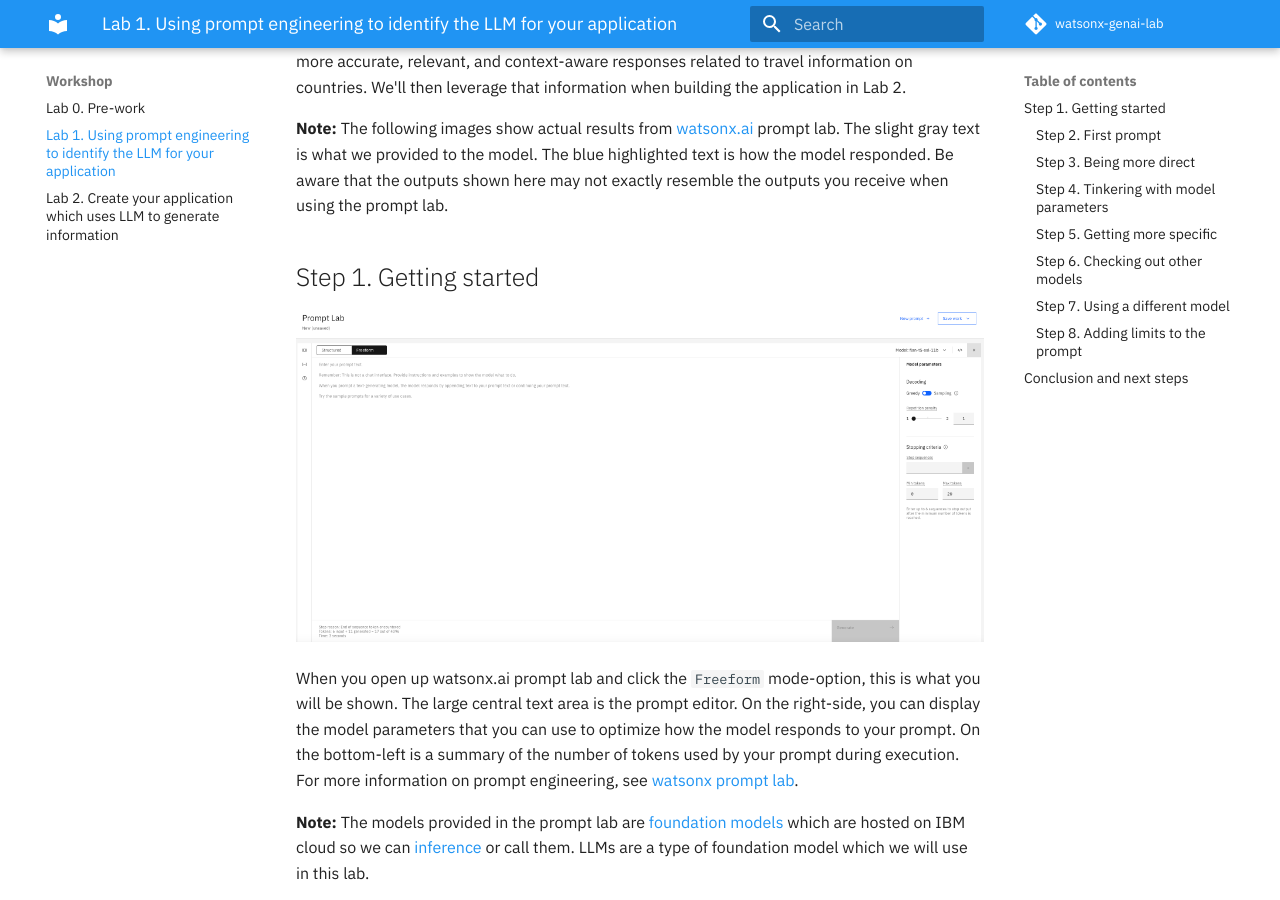
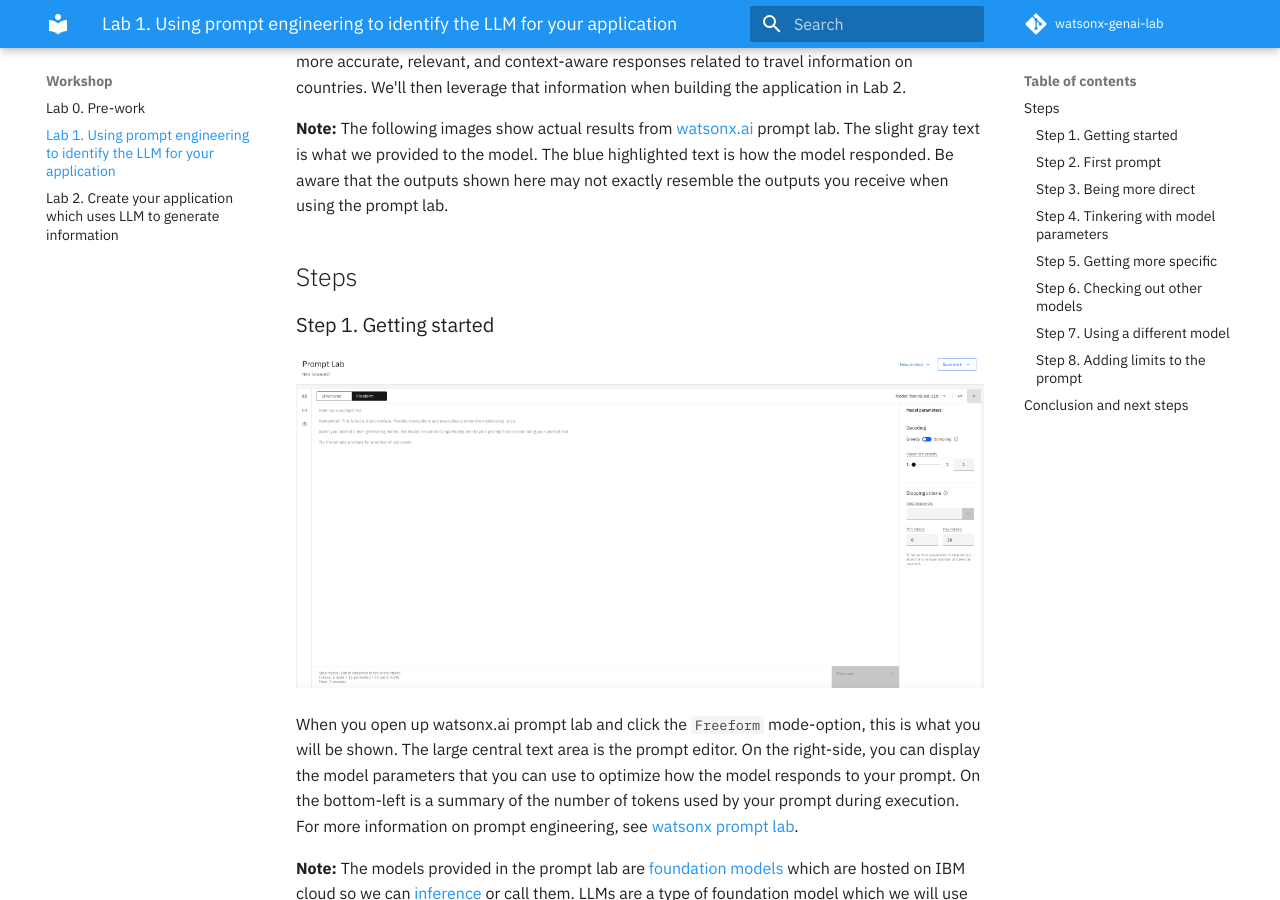
Before and after one commit to IBM/watsonx-genai-lab, an MkDocs documentation site: the page built from docs/lab-1/README.md, in a window 1280 px wide and 900 px high, scrolled down 364 px. Built offline with MkDocs 1.6.1 and Material for MkDocs 9.7.7, drawn with Linux system fonts in a browser that asks for light colours; comment, search, counter and statistics services are not loaded.

Commit message:
Fix formatting
Signed-off-by: Rafael Vasquez <raf.vasquez@ibm.com>

```diff
--- a/docs/lab-1/README.md
+++ b/docs/lab-1/README.md
@@ -6,7 +6,9 @@ The goal of this lab is to show how you can use [prompt engineering](https://en.
 
 **Note:** The following images show actual results from [watsonx.ai](https://www.ibm.com/products/watsonx-ai) prompt lab. The slight gray text is what we provided to the model.  The blue highlighted text is how the model responded. Be aware that the outputs shown here may not exactly resemble the outputs you receive when using the prompt lab.
 
-## Step 1. Getting started
+## Steps
+
+### Step 1. Getting started
 
 ![watsonx.ai prompt lab](../images/watsonx-prompt-lab.png)
 
```
